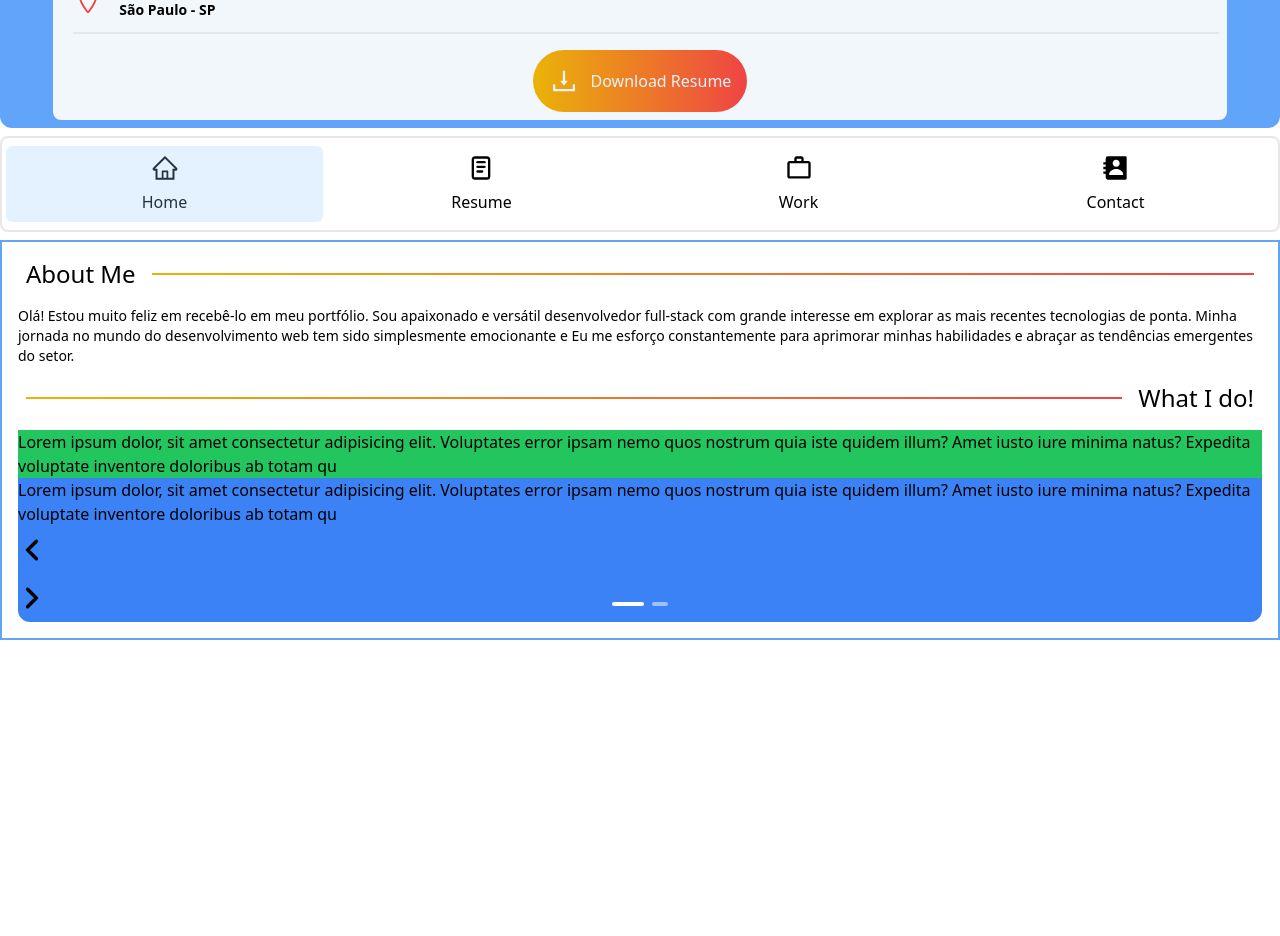
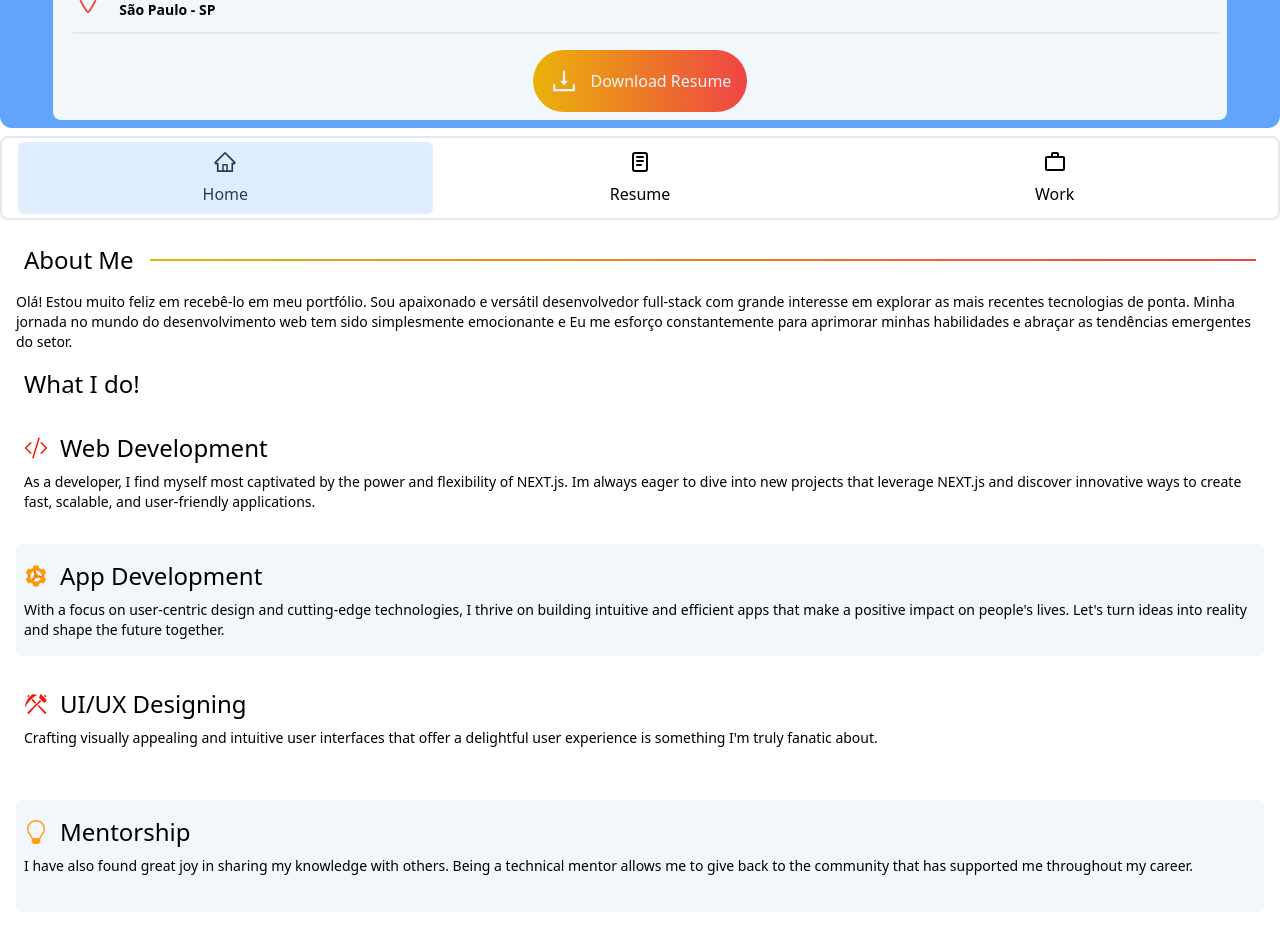
Before and after one commit to ViitorAugusto/PortfolioDesign, a Next.js app in the folder portfolio/: page / in a window 1280 px wide. Shown: the part 660-1596 px from the top of the page. Before the commit the page ends 1308 px from the top, so only its background shows below. Built offline with nearby package versions, Linux system fonts and the light colour scheme.

Commit message:
create components Navigation

```diff
--- a/portfolio/pages/components/Main/SideLeft/InfoContact.tsx
+++ b/portfolio/pages/components/Main/SideLeft/InfoContact.tsx
@@ -8,14 +8,14 @@ interface InfoProps {
 
 export const InfoContact = () => {
   return (
-    <div className="p-4 rounded-2xl bg-whiteicon">
+    <div className="p-4 rounded-2xl bg-red-700">
       <div className="flex justify-center items-center gap-5 border-b-2 py-3">
         <div className="">
           <MdOutlinePhoneAndroid className="text-red-500 text-3xl" />
         </div>
         <div>
           <p className="text-sm ">Phone</p>
-          <p className="font-bold">+55 (11) 9 7135-1731</p>
+          <p className="font-bold oldstyle-nums">+55 (11) 9 7135-1731</p>
         </div>
       </div>
     </div>
--- a/portfolio/pages/components/Main/SideLeft/MainContentLeft.tsx
+++ b/portfolio/pages/components/Main/SideLeft/MainContentLeft.tsx
@@ -17,13 +17,15 @@ export const MainContentLeft = () => {
       <div className=" flex flex-col mx-auto ">
         <div className="w-11/12 mx-auto rounded-lg">
           <div className="p-2 rounded-t-lg bg-whiteicon flex justify-center ">
-          <div className="flex justify-start ml-3 items-center gap-4 border-b-2 py-3 w-full ">
+            <div className="flex justify-start ml-3 items-center gap-4 border-b-2 py-3 w-full ">
               <div className="">
                 <MdOutlinePhoneAndroid className="text-red-500 text-3xl" />
               </div>
               <div>
                 <p className="text-sm ">Phone</p>
-                <p className="font-bold text-sm">+55 (11) 9 7135-1731</p>
+                <p className="font-bold text-sm oldstyle-nums">
+                  +55 (11) 9 7135-1731
+                </p>
               </div>
             </div>
           </div>
@@ -35,7 +37,10 @@ export const MainContentLeft = () => {
               </div>
               <div className="flex-1 ">
                 <p className="text-sm ">Email</p>
-                <p className="font-bold text-xs ">vitoraugustodemattos@gmail.com</p>
+                <p className="font-bold text-xs">
+                  vitoraugustodemattos@gmail.com
+                </p>
+
               </div>
             </div>
           </div>
--- a/portfolio/pages/components/Main/SideRight/AboutMe.tsx
+++ b/portfolio/pages/components/Main/SideRight/AboutMe.tsx
@@ -1,4 +1,5 @@
-import { CarouselNavigation } from "./CarouselNavigation";
+import { Navigation } from "./CarouselNavigation";
+import aboutme from "../../../../public/AboutMe.json";
 
 export const AboutMe = () => {
   return (
@@ -19,16 +20,22 @@ export const AboutMe = () => {
           </p>
         </div>
 
-
-        <div className="flex items-center justify-center gap-4 px-2">
-          <div className="flex-1 bg-gradient-to-r from-yellow-500 to-red-500 h-0.5"></div>
+        <div className="flex items-center justify-start gap-4 px-2">
+          {/* <div className="flex-1 bg-gradient-to-r from-yellow-500 to-red-500 h-0.5"></div> */}
           <h2 className="text-2xl">What I do!</h2>
         </div>
 
-        <div>
-          <CarouselNavigation />
+        <div className="grid grid-cols-1 grid-rows-4 gap-4">
+          {aboutme.map((item, index) => (
+            <Navigation
+              key={index}
+              title={item.title}
+              description={item.description}
+              bgColor={item.bgColor}
+              icon={item.icon}
+            />
+          ))}
         </div>
-
       </div>
     </>
   );
--- a/portfolio/pages/components/Main/SideRight/CarouselNavigation.tsx
+++ b/portfolio/pages/components/Main/SideRight/CarouselNavigation.tsx
@@ -1,33 +1,36 @@
-import { Carousel } from "@material-tailwind/react";
+import { BsCodeSlash, BsLightbulb } from "react-icons/bs";
+import { GiStoneCrafting } from "react-icons/gi";
+import { FcEngineering } from "react-icons/fc";
 
-export function CarouselNavigation() {
+interface PropsAboutMe {
+  title: string;
+  description: string;
+  bgColor: string;
+  icon: string;
+}
+const iconMappings: Record<string, JSX.Element> = {
+  "code-slash": <BsCodeSlash  className="text-secondary h-6 w-6"/>,
+  "icon1": <FcEngineering className="text-primary h-6 w-6"/>,
+  "icon2": <GiStoneCrafting className="text-secondary h-6 w-6"/>,
+  "icon3": <BsLightbulb className="text-primary h-6 w-6"/>,
+};
+
+export const Navigation = ({
+  title,
+  description,
+  bgColor,
+  icon,
+}: PropsAboutMe) => {
+  const selectedIcon = iconMappings[icon];
   return (
-    <Carousel
-      className="rounded-xl bg-blue-500 flex flex-col"
-      navigation={({ setActiveIndex, activeIndex, length }) => (
-        <div className="absolute bottom-4 left-2/4 z-50 flex -translate-x-2/4 gap-2">
-          {new Array(length).fill("").map((_, i) => (
-            <span
-              key={i}
-              className={`block h-1 cursor-pointer  rounded-2xl transition-all content-[''] ${
-                activeIndex === i ? "w-8 bg-white" : "w-4 bg-white/50"
-              }`}
-              onClick={() => setActiveIndex(i)}
-            />
-          ))}
-        </div>
-      )}
-    >
-      <div className="h-full w-full object-cover bg-green-500">
-        Lorem ipsum dolor, sit amet consectetur adipisicing elit. Voluptates
-        error ipsam nemo quos nostrum quia iste quidem illum? Amet iusto iure
-        minima natus? Expedita voluptate inventore doloribus ab totam qu
+    <>
+      <div className={`bg-${bgColor} rounded-md py-4 px-2 flex flex-col gap-2`}>
+        <h2 className="text-2xl flex justify-start items-center gap-3">
+          <span>{selectedIcon}</span>
+          {title}
+        </h2>
+        <p className="text-sm">{description}</p>
       </div>
-      <div className="">
-        Lorem ipsum dolor, sit amet consectetur adipisicing elit. Voluptates
-        error ipsam nemo quos nostrum quia iste quidem illum? Amet iusto iure
-        minima natus? Expedita voluptate inventore doloribus ab totam qu
-      </div>
-    </Carousel>
+    </>
   );
-}
+};
--- a/portfolio/pages/components/Main/SideRight/MainContentRight.tsx
+++ b/portfolio/pages/components/Main/SideRight/MainContentRight.tsx
@@ -36,14 +36,6 @@ export function MainContentRight() {
       desc: `We're not always in the position that we want to be at.
       We're constantly growing. We're constantly making mistakes. We're
       constantly trying to express ourselves and actualize our dreams.`,
-    },
-    {
-      label: "Contact",
-      value: "contact",
-      icon: BiSolidContact,
-      desc: `We're not always in the position that we want to be at.
-      We're constantly growing. We're constantly making mistakes. We're
-      constantly trying to express ourselves and actualize our dreams.`,
     }
   ];
 
@@ -67,23 +59,23 @@ export function MainContentRight() {
   return (
     <Tabs value="home">
       <TabsHeader
-      className="border-2 py-2 flex justify-center items-center my-2"
+      className="border-2 px-4 flex justify-center items-center my-2"
       indicatorProps={{
-        className: "bg-blue-300/25 shadow-none !text-black_3",
+        className: "bg-blue-300/30 shadow-none !text-black_3",
         theme,
       }}
       >
         {data.map(({ label, value, icon }) => (
-          <Tab key={value} value={value} className="">
+          <Tab key={value} value={value} className=" flex-1 ">
             <div className="flex items-center p-1 m-1 flex-col gap-2 ">
-              {React.createElement(icon, { className: "w-7 h-7" })}
+              {React.createElement(icon, { className: "w-6 h-6" })}
               {label}
             </div>
           </Tab>
         ))}
       </TabsHeader>
 
-      <TabsBody className=" border-2 border-blue-400 ">
+      <TabsBody className=" ">
         {data.map(({ value, desc }) => (
           <TabPanel key={value} value={value}>
             {desc}
--- /dev/null
+++ b/portfolio/public/AboutMe.json
@@ -0,0 +1,26 @@
+[
+    {
+        "title": "Web Development",
+        "description": "As a developer, I find myself most captivated by the power and flexibility of NEXT.js. Im always eager to dive into new projects that leverage NEXT.js and discover innovative ways to create fast, scalable, and user-friendly applications.",
+        "bgColor": "primary/30",
+        "icon": "code-slash"
+    },
+    {
+        "title": "App Development",
+        "description": "With a focus on user-centric design and cutting-edge technologies, I thrive on building intuitive and efficient apps that make a positive impact on people's lives. Let's turn ideas into reality and shape the future together.",
+        "bgColor": "whiteicon",
+        "icon": "icon1"
+    },
+    {
+        "title": "UI/UX Designing",
+        "description": "Crafting visually appealing and intuitive user interfaces that offer a delightful user experience is something I'm truly fanatic about.",
+        "bgColor": "primary/30",
+        "icon": "icon2"
+    },
+    {
+        "title": "Mentorship",
+        "description": "I have also found great joy in sharing my knowledge with others. Being a technical  mentor allows me to give back to the community that has supported me throughout my career. ",
+        "bgColor": "whiteicon",
+        "icon": "icon3"
+    }
+]
```
